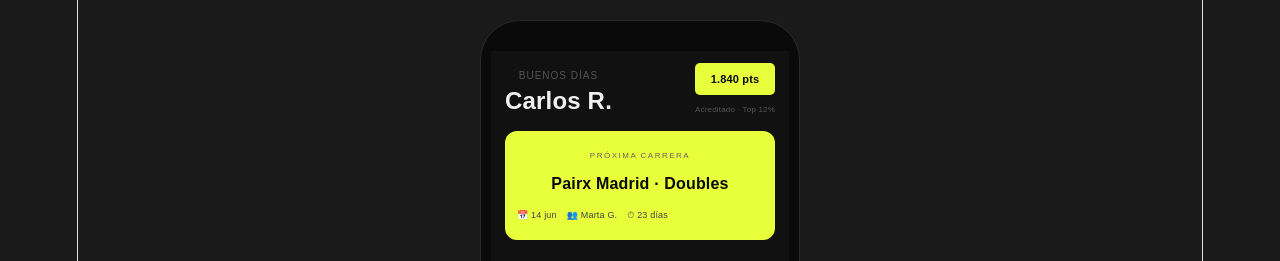
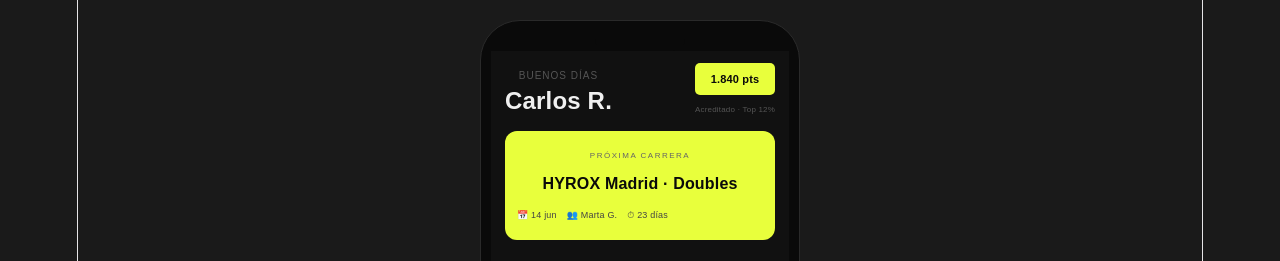
Before and after one commit to martinaferrandiz02-netizen/Hyrox-partners, a React (Vite) app: page / in a window 1280 px wide. Shown: the top 261 px of the page. Built offline with nearby package versions, Linux system fonts and the light colour scheme.

Commit message:
fix nombres carreras

```diff
--- a/src/App.jsx
+++ b/src/App.jsx
@@ -99,7 +99,7 @@
       </div>
       <div className="next-race">
         <div className="race-label">Próxima carrera</div>
-        <div className="race-name">Pairx Madrid · Doubles</div>
+        <div className="race-name">HYROX Madrid · Doubles</div>
         <div className="race-meta">
           <span>📅 14 jun</span>
           <span>👥 {pareja ? pareja.nombre : 'Marta G.'}</span>
@@ -375,7 +375,7 @@
 
 function Perfil() {
   const carreras = [
-    {nombre:'Pairx Madrid 2024', tipo:'Doubles · con Marta G.', tiempo:'1:18:42', top:'Top 8%'},
+    {nombre:'HYROX Madrid 2024', tipo:'Doubles · con Marta G.', tiempo:'1:18:42', top:'Top 8%'},
     {nombre:'Pairx Barcelona 2024', tipo:'Individual', tiempo:'58:14', top:'Top 15%'},
     {nombre:'CrossFit Open 2023', tipo:'Prueba acreditada', tiempo:'Acreditado', top:''},
   ]
```
